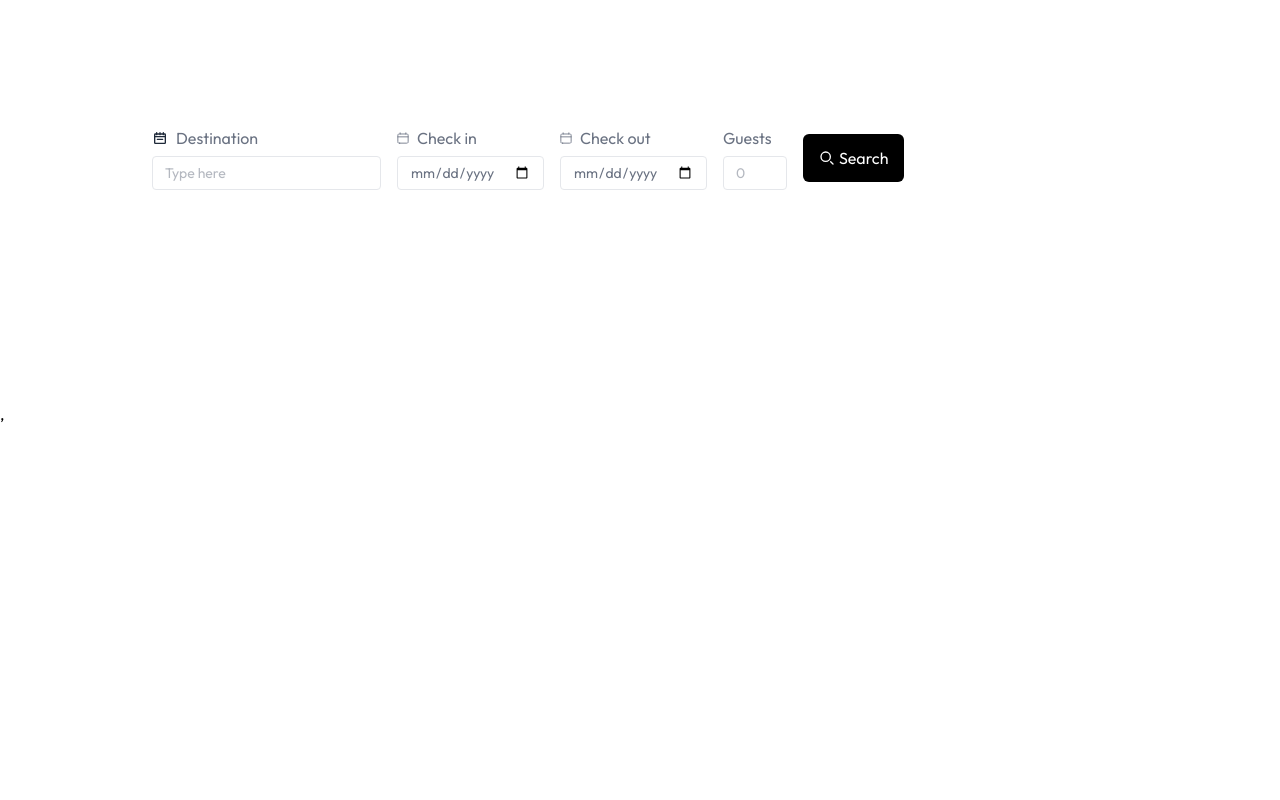
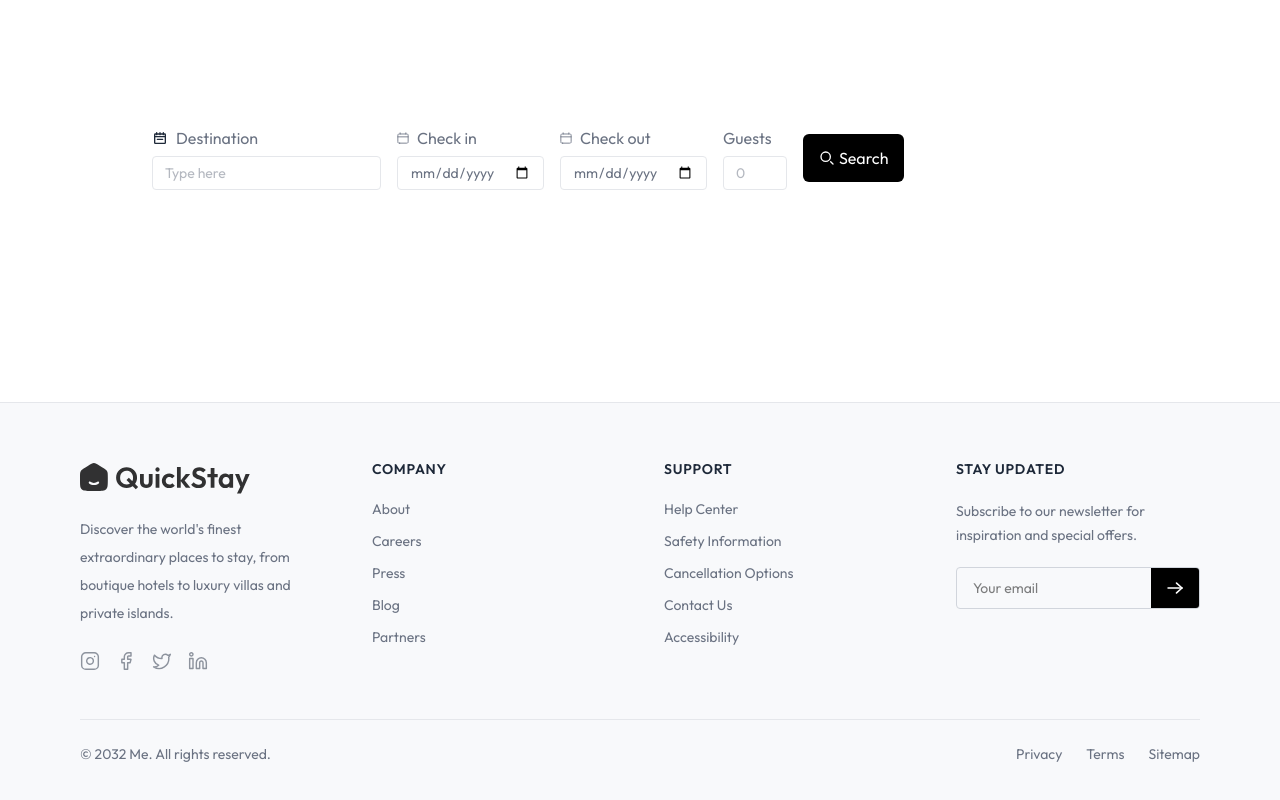
Before and after one commit to SaikatKarar/hotel-booking-app, a React (Vite) app in the folder frontend/: page / in a window 1280 px wide. Shown: the part 398-1198 px from the top of the page. Before the commit the page ends 824 px from the top, so only its background shows below. Built offline with nearby package versions, Linux system fonts and the light colour scheme; a web font is replaced by a local one.

Commit message:
Implement footer section UI

```diff
--- a/frontend/src/App.jsx
+++ b/frontend/src/App.jsx
@@ -3,13 +3,14 @@ import Navbar from './components/Navbar'
 import { useLocation, Routes, Route } from 'react-router-dom'
 
 import Home from './pages/Home';
+import Footer from './components/Footer';
 
 function App() {
 
   const isOwnerPath = useLocation().pathname.includes("owner");
 
   return (
-    <div>
+    <>
       {!isOwnerPath && <Navbar />}
 
       <div className="min-h-[70vh]">
@@ -17,7 +18,9 @@ function App() {
           <Route path="/" element={<Home />} />
         </Routes>
       </div>
-    </div>
+
+      <Footer />
+    </>
   )
 }
 
--- /dev/null
+++ b/frontend/src/components/Footer.jsx
@@ -0,0 +1,113 @@
+import React from "react";
+import { assets } from "../assets/assets";
+
+const Footer = () => {
+    return (
+        <footer className="bg-[#f8f9fb] border-t border-gray-200">
+            <div className="max-w-7xl mx-auto px-6 md:px-12 lg:px-20 py-14">
+
+                <div className="grid grid-cols-1 md:grid-cols-4 gap-12">
+
+                    {/* Left */}
+                    <div>
+                        <img
+                            src={assets.logo}
+                            alt="QuickStay"
+                            className="h-9 mb-5 invert opacity-80"
+                        />
+
+                        <p className="text-sm text-gray-500 leading-7">
+                            Discover the world's finest extraordinary places to
+                            stay, from boutique hotels to luxury villas and
+                            private islands.
+                        </p>
+
+                        {/* Social Icons */}
+                        <div className="flex items-center gap-4 mt-6">
+                            <img src={assets.instagramIcon} alt="" className="w-5 cursor-pointer" />
+                            <img src={assets.facebookIcon} alt="" className="w-5 cursor-pointer" />
+                            <img src={assets.twitterIcon} alt="" className="w-5 cursor-pointer" />
+                            <img src={assets.linkendinIcon} alt="" className="w-5 cursor-pointer" />
+                        </div>
+                    </div>
+
+                    {/* Company */}
+                    <div>
+                        <h3 className="text-gray-800 font-semibold uppercase tracking-wider text-sm mb-5">
+                            Company
+                        </h3>
+
+                        <ul className="space-y-3 text-sm text-gray-500">
+                            <li><a href="#">About</a></li>
+                            <li><a href="#">Careers</a></li>
+                            <li><a href="#">Press</a></li>
+                            <li><a href="#">Blog</a></li>
+                            <li><a href="#">Partners</a></li>
+                        </ul>
+                    </div>
+
+                    {/* Support */}
+                    <div>
+                        <h3 className="text-gray-800 font-semibold uppercase tracking-wider text-sm mb-5">
+                            Support
+                        </h3>
+
+                        <ul className="space-y-3 text-sm text-gray-500">
+                            <li><a href="#">Help Center</a></li>
+                            <li><a href="#">Safety Information</a></li>
+                            <li><a href="#">Cancellation Options</a></li>
+                            <li><a href="#">Contact Us</a></li>
+                            <li><a href="#">Accessibility</a></li>
+                        </ul>
+                    </div>
+
+                    {/* Newsletter */}
+                    <div>
+                        <h3 className="text-gray-800 font-semibold uppercase tracking-wider text-sm mb-5">
+                            Stay Updated
+                        </h3>
+
+                        <p className="text-sm text-gray-500 leading-6 mb-5">
+                            Subscribe to our newsletter for inspiration and
+                            special offers.
+                        </p>
+
+                        <div className="flex items-center w-full max-w-[260px] border border-gray-300 overflow-hidden rounded">
+                            <input
+                                type="email"
+                                placeholder="Your email"
+                                className="w-full px-4 py-2 text-sm outline-none"
+                            />
+
+                            <button className="w-12 h-10 bg-black flex items-center justify-center flex-shrink-0">
+                                <img
+                                    src={assets.arrowIcon}
+                                    alt="Arrow"
+                                    className="w-4 invert"
+                                />
+                            </button>
+                        </div>
+                    </div>
+
+                </div>
+
+                {/* Bottom */}
+                <div className="border-t border-gray-200 mt-12 pt-6 flex flex-col md:flex-row justify-between items-center text-sm text-gray-500">
+
+                    <p>
+                        © 2032 Me. All rights reserved.
+                    </p>
+
+                    <div className="flex gap-6 mt-4 md:mt-0">
+                        <a href="#">Privacy</a>
+                        <a href="#">Terms</a>
+                        <a href="#">Sitemap</a>
+                    </div>
+
+                </div>
+            </div>
+        </footer>
+    );
+};
+
+export default Footer;
--- a/frontend/src/main.jsx
+++ b/frontend/src/main.jsx
@@ -3,13 +3,13 @@ import { createRoot } from 'react-dom/client'
 import './index.css'
 import App from './App.jsx'
 import { BrowserRouter } from 'react-router-dom'
-import { ClerkProvider } from '@clerk/react'
+// import { ClerkProvider } from '@clerk/react'
 
 createRoot(document.getElementById('root')).render(
-  <ClerkProvider>
-    <BrowserRouter>
-      <App />
-    </BrowserRouter>,
-  </ClerkProvider>
+  // <ClerkProvider>
+  <BrowserRouter>
+    <App />
+  </BrowserRouter>,
+  {/* </ClerkProvider> */ }
 
 )
```
